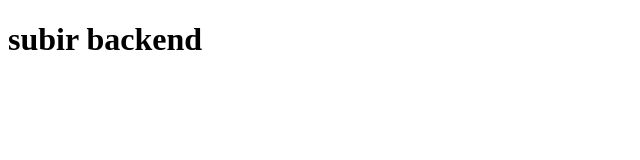
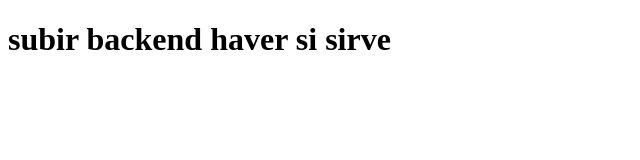
Before and after one commit to sebastian-Badillo16/backend-Brp, a website: page public/index.html in a window 1280 px wide. Shown: the whole page, without its empty margins (0-640 px from the left). Drawn offline with Linux system fonts and the light colour scheme.

Commit message:
actualizar

```diff
--- a/public/index.html
+++ b/public/index.html
@@ -7,6 +7,6 @@
     <title>Document</title>
 </head>
 <body>
-    <h1>subir backend </h1>
+    <h1>subir backend haver si sirve  </h1>
 </body>
 </html>
```
